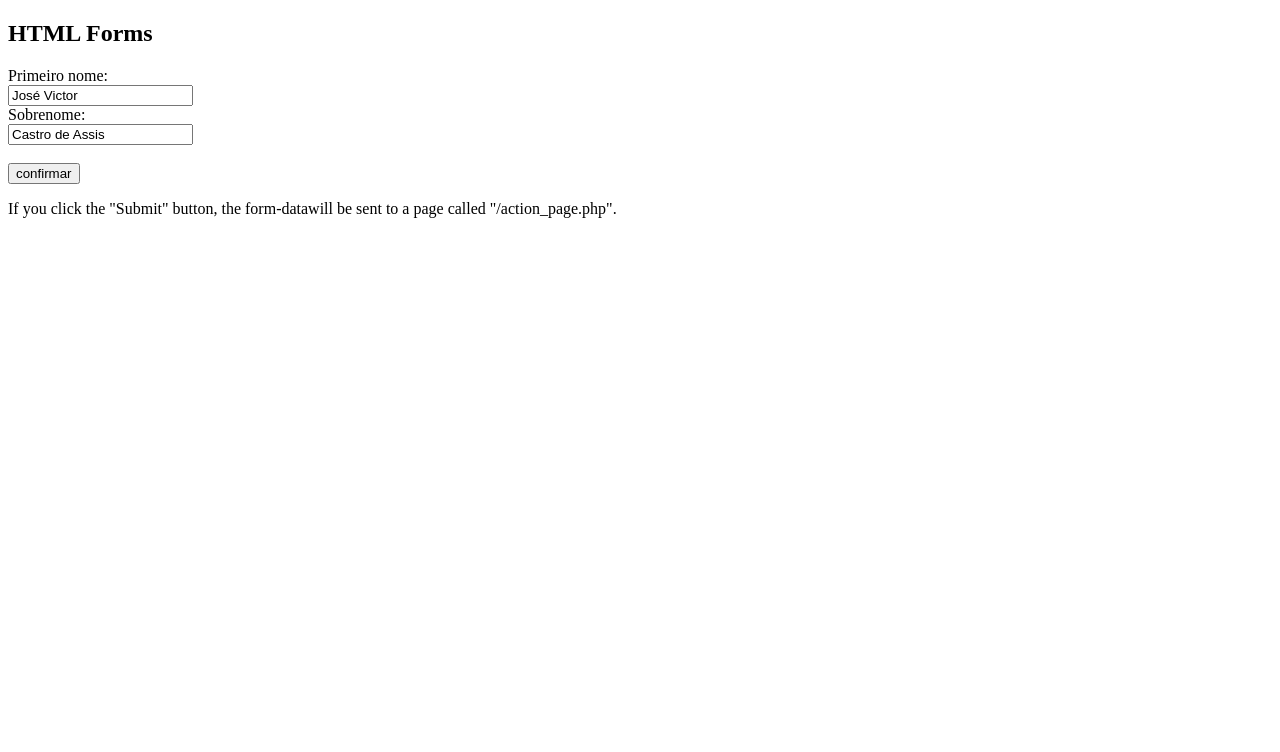
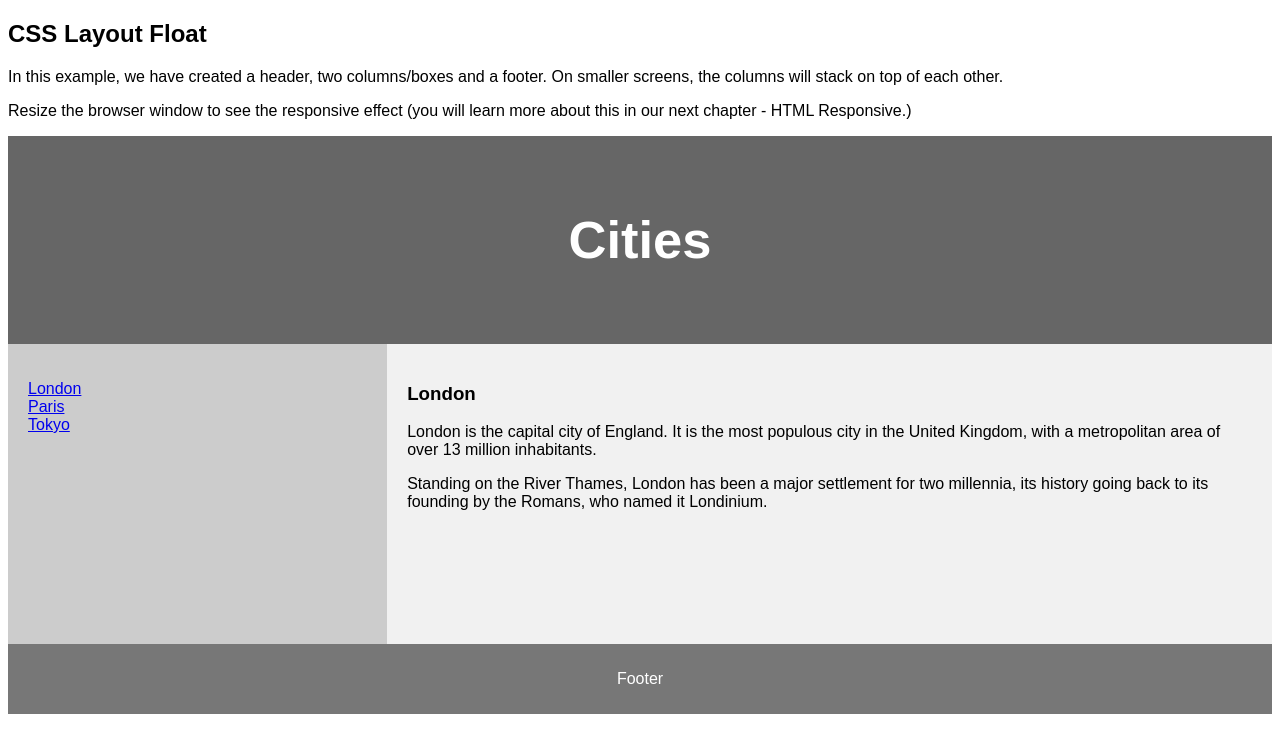
Before and after one commit to castro2122/aula-talento-teck.github.io, a plain HTML site: page index.html in a window 1280 px wide. Drawn offline with Linux system fonts and the light colour scheme.

Commit message:
Update index.html

```diff
--- a/index.html
+++ b/index.html
@@ -1,19 +1,103 @@
 <!DOCTYPE html>
-<html>
+<html lang="en">
+<head>
+<title>CSS Template</title>
+<meta charset="utf-8">
+<meta name="viewport" content="width=device-width, initial-scale=1">
+<style>
+* {
+  box-sizing: border-box;
+}
+
+body {
+  font-family: Arial, Helvetica, sans-serif;
+}
+
+/* Style the header */
+header {
+  background-color: #666;
+  padding: 30px;
+  text-align: center;
+  font-size: 35px;
+  color: white;
+}
+
+/* Create two columns/boxes that floats next to each other */
+nav {
+  float: left;
+  width: 30%;
+  height: 300px; /* only for demonstration, should be removed */
+  background: #ccc;
+  padding: 20px;
+}
+
+/* Style the list inside the menu */
+nav ul {
+  list-style-type: none;
+  padding: 0;
+}
+
+article {
+  float: left;
+  padding: 20px;
+  width: 70%;
+  background-color: #f1f1f1;
+  height: 300px; /* only for demonstration, should be removed */
+}
+
+/* Clear floats after the columns */
+section::after {
+  content: "";
+  display: table;
+  clear: both;
+}
+
+/* Style the footer */
+footer {
+  background-color: #777;
+  padding: 10px;
+  text-align: center;
+  color: white;
+}
+
+/* Responsive layout - makes the two columns/boxes stack on top of each other instead of next to each other, on small screens */
+@media (max-width: 600px) {
+  nav, article {
+    width: 100%;
+    height: auto;
+  }
+}
+</style>
+</head>
 <body>
 
-<h2>HTML Forms</h2>
+<h2>CSS Layout Float</h2>
+<p>In this example, we have created a header, two columns/boxes and a footer. On smaller screens, the columns will stack on top of each other.</p>
+<p>Resize the browser window to see the responsive effect (you will learn more about this in our next chapter - HTML Responsive.)</p>
 
-<form action="teste.html">
-  <label for="fname">Primeiro nome:</label><br>
-  <input type="text" id="fname" neme="fname" value="José Victor"><br>
-  <label for="lname">Sobrenome:</label><br>
-  <input type="text" id="lname" name="lname" value="Castro de Assis"><br><br>
-  <input type="submit" value="confirmar">
- </form>
+<header>
+  <h2>Cities</h2>
+</header>
 
- <p>If you click the "Submit" button, the form-datawill be sent to a page called
- "/action_page.php".</p>
+<section>
+  <nav>
+    <ul>
+      <li><a href="#">London</a></li>
+      <li><a href="#">Paris</a></li>
+      <li><a href="#">Tokyo</a></li>
+    </ul>
+  </nav>
+
+  <article>
+    <h1>London</h1>
+    <p>London is the capital city of England. It is the most populous city in the  United Kingdom, with a metropolitan area of over 13 million inhabitants.</p>
+    <p>Standing on the River Thames, London has been a major settlement for two millennia, its history going back to its founding by the Romans, who named it Londinium.</p>
+  </article>
+</section>
+
+<footer>
+  <p>Footer</p>
+</footer>
 
 </body>
 </html>
```
